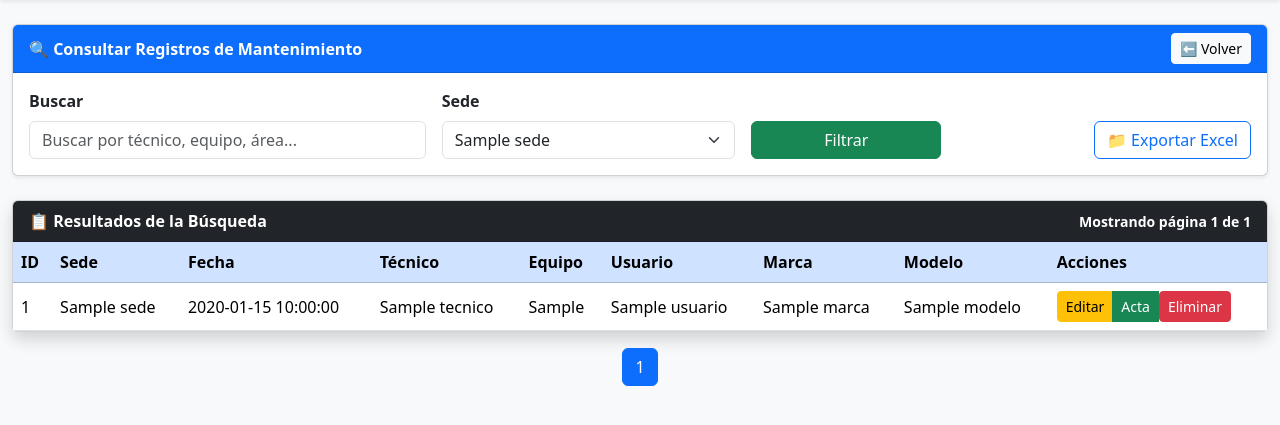
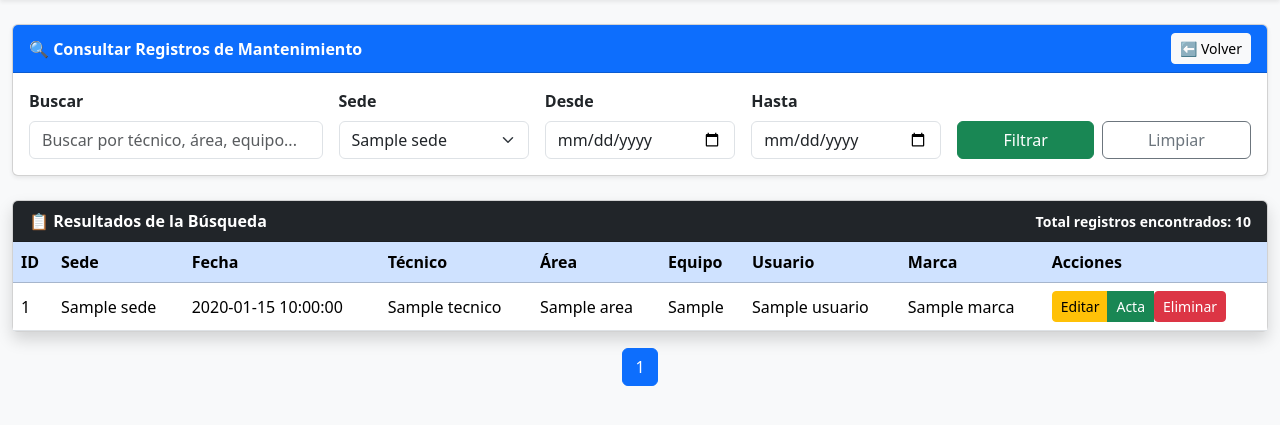
Before and after one commit to JozeDavhiid/Mantenimiento_Computadores, a Flask app: template templates/consultar.html in a window 1280 px wide. Shown: the part 56-481 px from the top of the page. Run offline with Flask 3, Linux system fonts and the light colour scheme; the template is opened without the code that fills it: most values are stand-ins (such as "Sample title", 1, 10 or a date in 2020); some libraries are stand-ins or nearby versions.

Commit message:
Actualizacion

```diff
--- a/templates/consultar.html
+++ b/templates/consultar.html
@@ -10,6 +10,7 @@
     }
     .table thead th {
       cursor: pointer;
+      transition: background 0.2s;
     }
     .table thead th:hover {
       background-color: #0d6efd !important;
@@ -19,6 +20,7 @@
 </head>
 <body>
 
+<!-- NAVBAR -->
 <nav class="navbar navbar-expand-lg navbar-dark bg-dark shadow-sm">
   <div class="container-fluid">
     <a class="navbar-brand fw-bold" href="{{ url_for('principal') }}">🖥️ Mantenimiento</a>
@@ -41,6 +43,7 @@
     {% endif %}
   {% endwith %}
 
+  <!-- FILTROS -->
   <div class="card shadow-sm mb-4">
     <div class="card-header bg-primary text-white fw-bold d-flex justify-content-between align-items-center">
       <span>🔍 Consultar Registros de Mantenimiento</span>
@@ -48,12 +51,12 @@
     </div>
     <div class="card-body">
       <form method="GET" class="row g-3 align-items-end">
-        <div class="col-md-4">
+        <div class="col-md-3">
           <label class="form-label fw-bold">Buscar</label>
-          <input type="text" name="q" value="{{ search }}" class="form-control" placeholder="Buscar por técnico, equipo, área...">
+          <input type="text" name="q" value="{{ search }}" class="form-control" placeholder="Buscar por técnico, área, equipo...">
         </div>
 
-        <div class="col-md-3">
+        <div class="col-md-2">
           <label class="form-label fw-bold">Sede</label>
           <select name="sede" class="form-select">
             {% for s in sedes %}
@@ -63,21 +66,30 @@
         </div>
 
         <div class="col-md-2">
-          <button type="submit" class="btn btn-success w-100">Filtrar</button>
+          <label class="form-label fw-bold">Desde</label>
+          <input type="date" name="desde" value="{{ request.args.get('desde', '') }}" class="form-control">
         </div>
 
-        <div class="col-md-3 text-end">
-          <a href="{{ url_for('exportar') }}" class="btn btn-outline-primary">📁 Exportar Excel</a>
+        <div class="col-md-2">
+          <label class="form-label fw-bold">Hasta</label>
+          <input type="date" name="hasta" value="{{ request.args.get('hasta', '') }}" class="form-control">
+        </div>
+
+        <div class="col-md-3 d-flex gap-2">
+          <button type="submit" class="btn btn-success flex-fill">Filtrar</button>
+          <a href="{{ url_for('consultar') }}" class="btn btn-outline-secondary flex-fill">Limpiar</a>
         </div>
       </form>
     </div>
   </div>
 
+  <!-- RESULTADOS -->
   <div class="card shadow">
     <div class="card-header bg-dark text-white fw-bold d-flex justify-content-between align-items-center">
       <span>📋 Resultados de la Búsqueda</span>
-      <small>Mostrando página {{ page }} de {{ total_pages }}</small>
+      <small>Total registros encontrados: <b>{{ total }}</b></small>
     </div>
+
     <div class="card-body p-0">
       <div class="table-responsive">
         <table class="table table-hover align-middle mb-0">
@@ -87,10 +99,10 @@
               <th onclick="sortTable(1)">Sede</th>
               <th onclick="sortTable(2)">Fecha</th>
               <th onclick="sortTable(3)">Técnico</th>
-              <th onclick="sortTable(4)">Equipo</th>
-              <th onclick="sortTable(5)">Usuario</th>
-              <th onclick="sortTable(6)">Marca</th>
-              <th onclick="sortTable(7)">Modelo</th>
+              <th onclick="sortTable(4)">Área</th>
+              <th onclick="sortTable(5)">Equipo</th>
+              <th onclick="sortTable(6)">Usuario</th>
+              <th onclick="sortTable(7)">Marca</th>
               <th>Acciones</th>
             </tr>
           </thead>
@@ -101,10 +113,10 @@
               <td>{{ r.sede }}</td>
               <td>{{ r.fecha }}</td>
               <td>{{ r.tecnico }}</td>
+              <td>{{ r.area }}</td>
               <td>{{ r.tipo_equipo }}</td>
               <td>{{ r.usuario }}</td>
               <td>{{ r.marca }}</td>
-              <td>{{ r.modelo }}</td>
               <td>
                 <div class="btn-group">
                   <a href="{{ url_for('obtener_registro', rid=r.id) }}" class="btn btn-warning btn-sm">Editar</a>
@@ -122,11 +134,13 @@
     </div>
   </div>
 
-  <!-- Paginación -->
+  <!-- PAGINACIÓN -->
   <nav aria-label="Page navigation" class="mt-3">
     <ul class="pagination justify-content-center">
       {% if page > 1 %}
-      <li class="page-item"><a class="page-link" href="?q={{ search }}&sede={{ sede_filter }}&page={{ page - 1 }}">Anterior</a></li>
+      <li class="page-item">
+        <a class="page-link" href="?q={{ search }}&sede={{ sede_filter }}&page={{ page - 1 }}">Anterior</a>
+      </li>
       {% endif %}
       {% for p in range(1, total_pages + 1) %}
       <li class="page-item {% if p == page %}active{% endif %}">
@@ -134,7 +148,9 @@
       </li>
       {% endfor %}
       {% if page < total_pages %}
-      <li class="page-item"><a class="page-link" href="?q={{ search }}&sede={{ sede_filter }}&page={{ page + 1 }}">Siguiente</a></li>
+      <li class="page-item">
+        <a class="page-link" href="?q={{ search }}&sede={{ sede_filter }}&page={{ page + 1 }}">Siguiente</a>
+      </li>
       {% endif %}
     </ul>
   </nav>
@@ -144,7 +160,7 @@
 <script src="https://cdn.jsdelivr.net/npm/bootstrap@5.3.2/dist/js/bootstrap.bundle.min.js"></script>
 
 <script>
-// Permite ordenar la tabla al hacer clic en los encabezados
+// Ordenar tabla al hacer clic en encabezados
 function sortTable(n) {
   var table = document.querySelector("table");
   var switching = true;
@@ -180,5 +196,21 @@ function sortTable(n) {
 }
 </script>
 
+<script>
+document.addEventListener('DOMContentLoaded', function() {
+    // Campos que deben forzarse a mayúsculas
+    const campos = ['nombre_maquina', 'marca', 'modelo', 'serial'];
+
+    campos.forEach(nombre => {
+        const input = document.querySelector(`[name="${nombre}"]`);
+        if (input) {
+            input.addEventListener('input', function() {
+                this.value = this.value.toUpperCase();
+            });
+        }
+    });
+});
+</script>
+
 </body>
 </html>
```
Also changed, not shown: templates/principal.html (+17 -0 lines).
